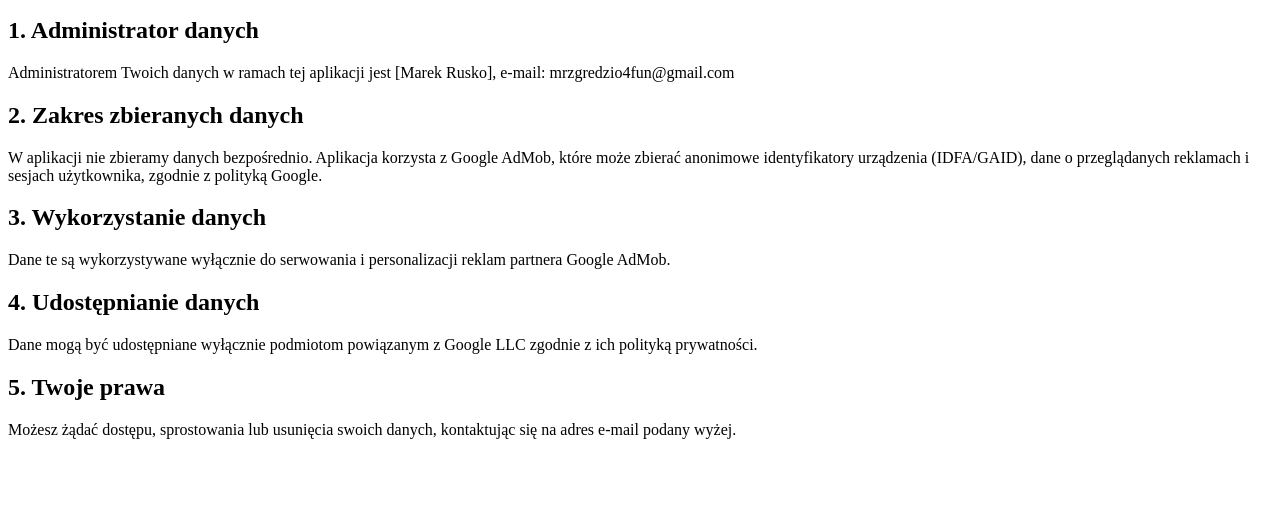
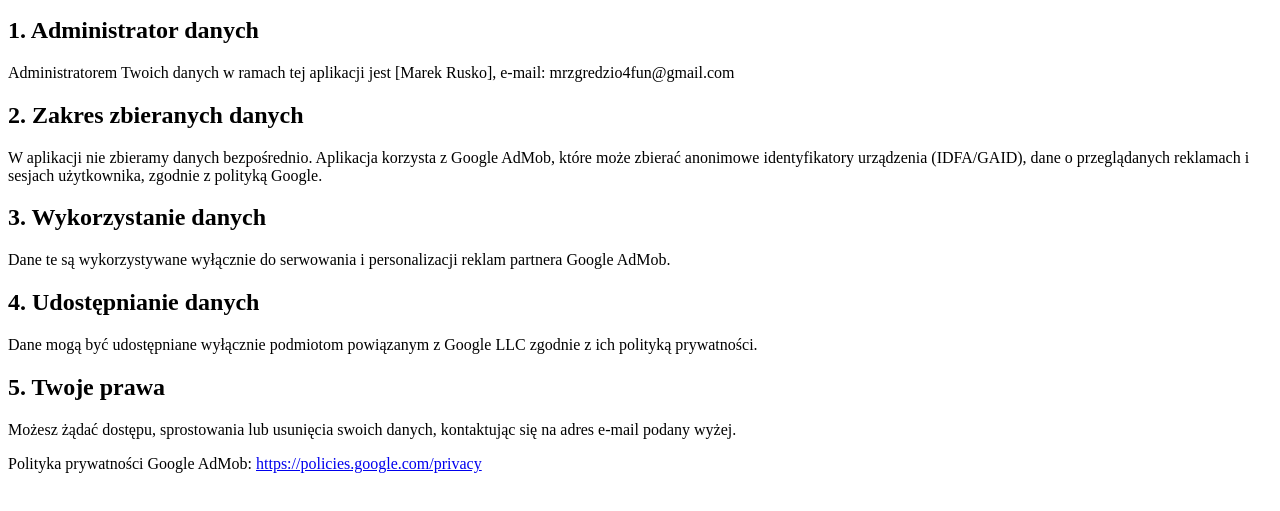
Before and after one commit to ZgredzioProgramista/mr-block-breaker-privacy, a plain HTML site: page index.html in a window 1280 px wide. Shown: the part 101-612 px from the top of the page. Drawn offline with Linux system fonts and the light colour scheme.

Commit message:
index.html

```diff
--- a/index.html
+++ b/index.html
@@ -22,5 +22,8 @@
 
   <h2>5. Twoje prawa</h2>
   <p>Możesz żądać dostępu, sprostowania lub usunięcia swoich danych, kontaktując się na adres e-mail podany wyżej.</p>
+
+  <p>Polityka prywatności Google AdMob: <a href="https://policies.google.com/privacy" target="_blank">https://policies.google.com/privacy</a></p>
+
 </body>
 </html>
```
